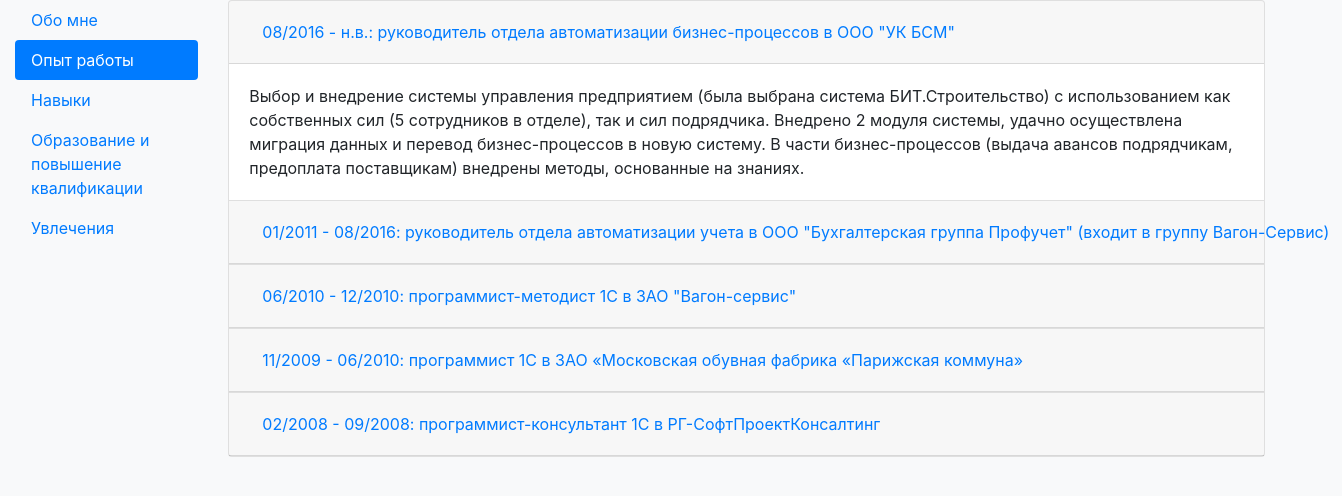
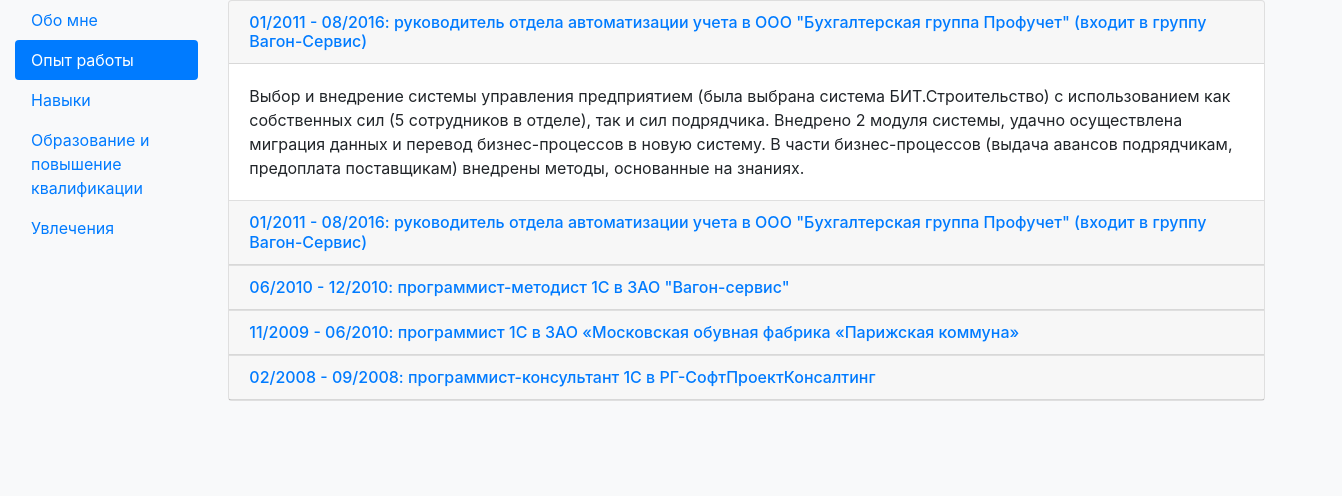
Before and after one commit to ComradV/personalsite, a plain HTML site: page index.html in a window 1280 px wide. Both pictures are taken after a click on the tab "Опыт работы". Shown: the whole page, 1342 px wide, since content can reach past the window. Drawn offline with nearby package versions, Linux system fonts and the light colour scheme.

Commit message:
Added position to hire, solved problem with responsibility in Job panel

```diff
--- a/index.html
+++ b/index.html
@@ -37,6 +37,7 @@
                     </div>
                     <div class="col-xl-8">
                       <ul class="list-group text-left">
+                        <li class="list-group-item"><strong>Статус: </strong>в активном поиске работы в качестве <span class="text-success">junior frontend developer</span></li>
                         <li class="list-group-item"><strong>Возраст: </strong>31</li>
                         <li class="list-group-item"><strong>Гражданство: </strong>РФ</li>
                         <li class="list-group-item"><strong>Проживаю: </strong>г.Москва, ст.м.Свиблово</li>
@@ -60,6 +61,9 @@
                     <li>HTML</li>
                     <li>CSS</li>
                     <li>JavaScript</li>
+                    <li>Node.js</li>
+                    <li>Express</li>
+                    <li>Pug(Jade)</li>
                   </ul>
                 </li>
                 <li class="list-group-item"><strong>Фреймворки:</strong>
@@ -90,11 +94,17 @@
               <div class="accordion" id="accordionExperience">
                 <div class="card">
                   <div class="card-header" id="headingOne">
-                    <h5 class="mb-0">
-                      <button class="btn btn-link" type="button" data-toggle="collapse" data-target="#collapseOne" aria-expanded="true" aria-controls="collapseOne">
+                   <!-- <h5 class="mb-0">
+                      <div class="btn btn-link" type="button" data-toggle="collapse" data-target="#collapseOne" aria-expanded="true" aria-controls="collapseOne">
                         08/2016 - н.в.: руководитель отдела автоматизации бизнес-процессов в ООО "УК БСМ"
-                      </button>
-                    </h5>
+                      </div>
+                    </h5>  -->
+                    <h6 class="mb-0">
+                      <a href="#" role="button" data-toggle="collapse" data-target="#collapseOne" aria-expanded="true" aria-controls="collapseOne">
+                        01/2011 - 08/2016: руководитель отдела автоматизации учета в ООО "Бухгалтерская группа Профучет" (входит в группу Вагон-Сервис)
+                      </a>
+<!--                    <h5 class="mb-0">Just text!!!Выбор и внедрениВыбор и внедрениВыбор и внедрениВыбор и внедрени</h5>-->
+                    </h6>
                   </div>
 
                   <div id="collapseOne" class="collapse show" aria-labelledby="headingOne" data-parent="#accordionExperience">
@@ -105,11 +115,11 @@
                 </div>
                 <div class="card">
                   <div class="card-header" id="headingTwo">
-                    <h5 class="mb-0">
-                      <button class="btn btn-link collapsed" type="button" data-toggle="collapse" data-target="#collapseTwo" aria-expanded="false" aria-controls="collapseTwo">
+                    <h6 class="mb-0">
+                      <a href="#" role="button" data-toggle="collapse" data-target="#collapseTwo" aria-expanded="false" aria-controls="collapseTwo">
                         01/2011 - 08/2016: руководитель отдела автоматизации учета в ООО "Бухгалтерская группа Профучет" (входит в группу Вагон-Сервис)
-                      </button>
-                    </h5>
+                      </a>
+                    </h6>
                   </div>
                   <div id="collapseTwo" class="collapse" aria-labelledby="headingTwo" data-parent="#accordionExperience">
                     <div class="card-body">
@@ -119,11 +129,11 @@
                 </div>
                 <div class="card">
                   <div class="card-header" id="headingThree">
-                    <h5 class="mb-0">
-                      <button class="btn btn-link collapsed" type="button" data-toggle="collapse" data-target="#collapseThree" aria-expanded="false" aria-controls="collapseThree">
+                    <h6 class="mb-0">
+                      <a href="#" role="button" data-toggle="collapse" data-target="#collapseThree" aria-expanded="false" aria-controls="collapseThree">
                         06/2010 - 12/2010: программист-методист 1С в ЗАО "Вагон-сервис"
-                      </button>
-                    </h5>
+                      </a>
+                    </h6>
                   </div>
                   <div id="collapseThree" class="collapse" aria-labelledby="headingThree" data-parent="#accordionExperience">
                     <div class="card-body">
@@ -133,11 +143,11 @@
                 </div>
                 <div class="card">
                   <div class="card-header" id="headingFour">
-                    <h5 class="mb-0">
-                      <button class="btn btn-link collapsed" type="button" data-toggle="collapse" data-target="#collapseFour" aria-expanded="false" aria-controls="collapseFour">
+                    <h6 class="mb-0">
+                      <a href="#" role="button" data-toggle="collapse" data-target="#collapseFour" aria-expanded="false" aria-controls="collapseFour">
                         11/2009 - 06/2010: программист 1С в ЗАО «Московская обувная фабрика «Парижская коммуна»
-                      </button>
-                    </h5>
+                      </a>
+                    </h6>
                   </div>
                   <div id="collapseFour" class="collapse" aria-labelledby="headingFour" data-parent="#accordionExperience">
                     <div class="card-body">
@@ -147,11 +157,11 @@
                 </div>
                 <div class="card">
                   <div class="card-header" id="headingFour">
-                    <h5 class="mb-0">
-                      <button class="btn btn-link collapsed" type="button" data-toggle="collapse" data-target="#collapseFive" aria-expanded="false" aria-controls="collapseFive">
+                    <h6 class="mb-0">
+                      <a href="#" role="button" data-toggle="collapse" data-target="#collapseFive" aria-expanded="false" aria-controls="collapseFive">
                         02/2008 - 09/2008: программист-консультант 1С в РГ-СофтПроектКонсалтинг
-                      </button>
-                    </h5>
+                      </a>
+                    </h6>
                   </div>
                   <div id="collapseFive" class="collapse" aria-labelledby="headingFour" data-parent="#accordionExperience">
                     <div class="card-body">
```
